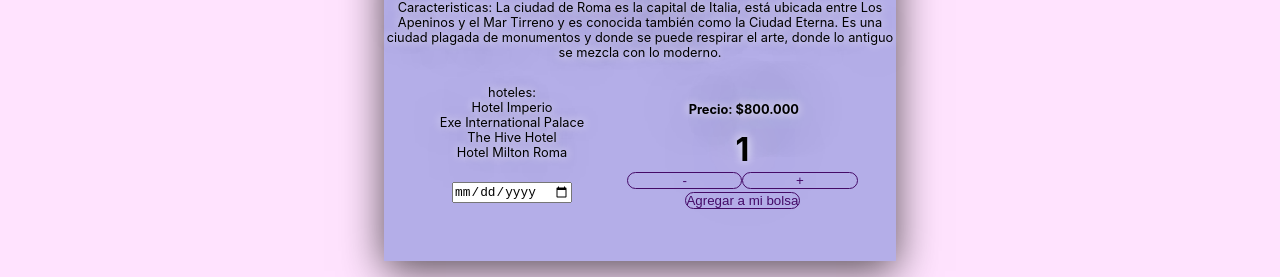
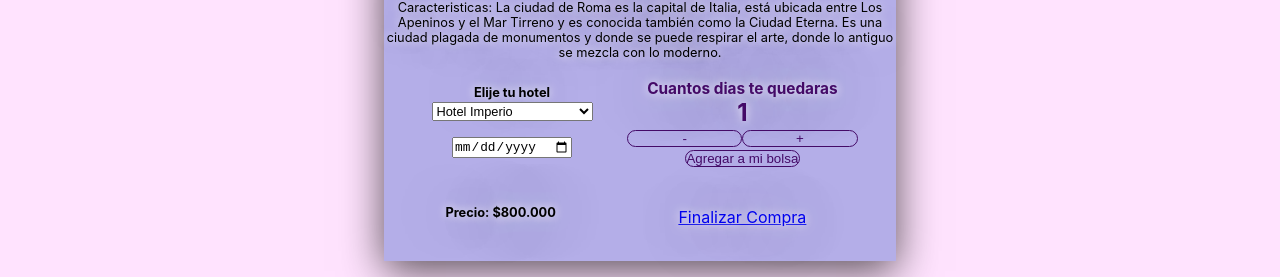
Before and after one commit to vanee17/FlyNow, a React (Create React App) app: page /detail/1 in a window 1280 px wide. Shown: the part 484-761 px from the top of the page. Built offline with nearby package versions, Linux system fonts and the light colour scheme.

Commit message:
desafio 9

```diff
--- a/src/components/ItemCount.js
+++ b/src/components/ItemCount.js
@@ -1,9 +1,8 @@
 import { useState } from "react"
 
-function ItemCount  ({stock, initial,onAdd}) {
+function ItemCount  ({stock, initial, onAdd}) {
 
     const [count, setCount]= useState(initial)
-    const [aviso]=useState(onAdd)
 
     const agregar = () =>{
         if (count < stock) {
@@ -17,17 +16,14 @@ function ItemCount  ({stock, initial,onAdd}) {
     setCount(1)
 }
     }
-    const letrero = () =>{
 
-            alert(aviso);
-
-    }
     return <div className="count">
-                <h1>{count}</h1>
+                <h4>Cuantos dias te quedaras</h4>
+                <h2>{count}</h2>
                 <button onClick={quitar}>-</button>
                 <button onClick={agregar}>+</button>
                 <br/>
-                <button onClick={letrero}>Agregar a mi bolsa</button>
+                <button onClick={ ()=>onAdd()}>Agregar a mi bolsa</button>
             </div>
 }
 
--- a/src/components/ItemDetailContainer/ItemDetail.js
+++ b/src/components/ItemDetailContainer/ItemDetail.js
@@ -1,7 +1,14 @@
 import "../NavBar/NavBar.css"
 import ItemCount from "../ItemCount"
+import { useState } from "react"
+import {Link} from "react-router-dom"
 
 const ItemDetail = ({product}) => {
+    const[add, setAdd] =  useState(false)
+    const onAdd = () =>{
+        setAdd(!add)
+    }
+
     return(
     <div>{
         product?.length !==0?(
@@ -14,19 +21,24 @@ const ItemDetail = ({product}) => {
             <h5>
         Caracteristicas: {product.info}
         </h5>
-        <ul>hoteles:
-            <li>{product.hotel}</li>
-            <li>{product.hotel2}</li>
-            <li>{product.hotel3}</li>
-            <li>{product.hotel4}</li>
-        </ul>
+        <h6>Elije tu hotel</h6>
+            <select className="hotel">
+                <option>{product.hotel}</option>
+                <option>{product.hotel2}</option>
+                <option>{product.hotel3}</option>
+                <option>{product.hotel4}</option>
+            </select>
         <br/>
         <input type="date"></input>
         <p>
         Precio: {product.price}
         </p>
         </div>
-        <ItemCount id="contador" stock={20} initial={1} onAdd={"Se añadio a la canasta"} />
+        {
+            add? <div className="añadido">Añadido!!</div>:
+            <ItemCount id="contador" stock={20} initial={1} onAdd={onAdd} />
+        }
+        <Link className="Fcompra" to = "/cart">Finalizar Compra</Link>
         </div>
         ):(<div>Cargando...</div>)
     }
--- a/src/components/NavBar/NavBar.css
+++ b/src/components/NavBar/NavBar.css
@@ -45,8 +45,11 @@ body{
 .count{
     position: absolute;
     left: 49vw;
-    top: 48vw;
-
+    top: 44vw;
+}
+.count h4{
+    color:#440A67;
+    font-size: 1.2vw;
 }
 .count button{
     width: 9vw;
@@ -54,6 +57,16 @@ body{
     color:#440A67;
     border: #440A67 0.1vw solid;
     border-radius: 4vw;
+}
+.añadido{
+    position: absolute;
+    left: 55vw;
+    top: 51vw;
+}
+.Fcompra{
+    position: absolute;
+    left: 53vw;
+    top: 54vw;
 }
 /*itemCards*/
 .tarjetas{
@@ -123,7 +136,7 @@ h2{
 #card p{
     font-size: 1vw;
 }
-#card ul{
+#card h6{
     font-size: 1vw;
     list-style-type: none;
     margin-right: 20vw;
@@ -132,11 +145,16 @@ h2{
 #card input{
     font-size: 1vw;
     margin-right: 20vw;
+    margin-top: 1.2vw;
+}
+.hotel{
+    font-size: 1vw;
+    margin-right: 20vw;
 }
 #card p{
     position:absolute;
-    left: 53vw;
-    top: 45vw;
+    left: 34vw;
+    top: 53vw;
 }
 #card h5{
     font-size: 1.0vw;
```
